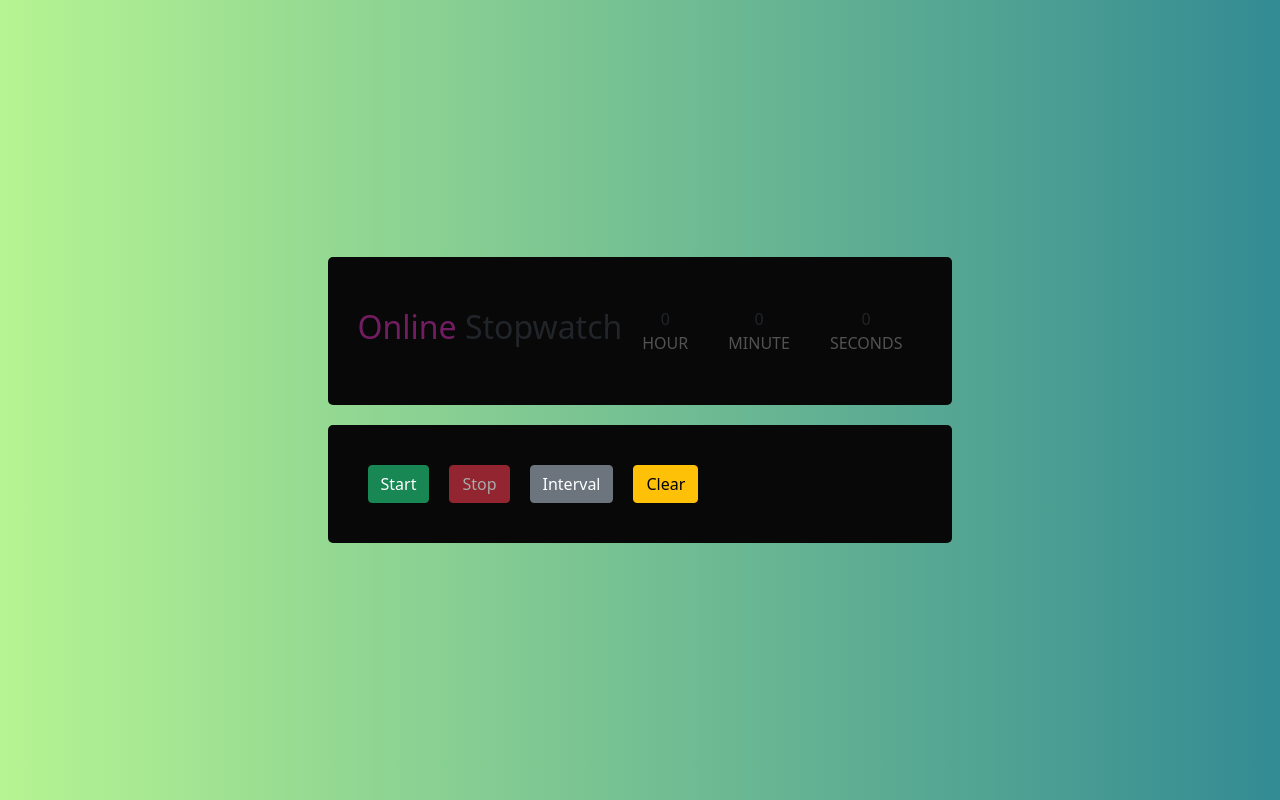
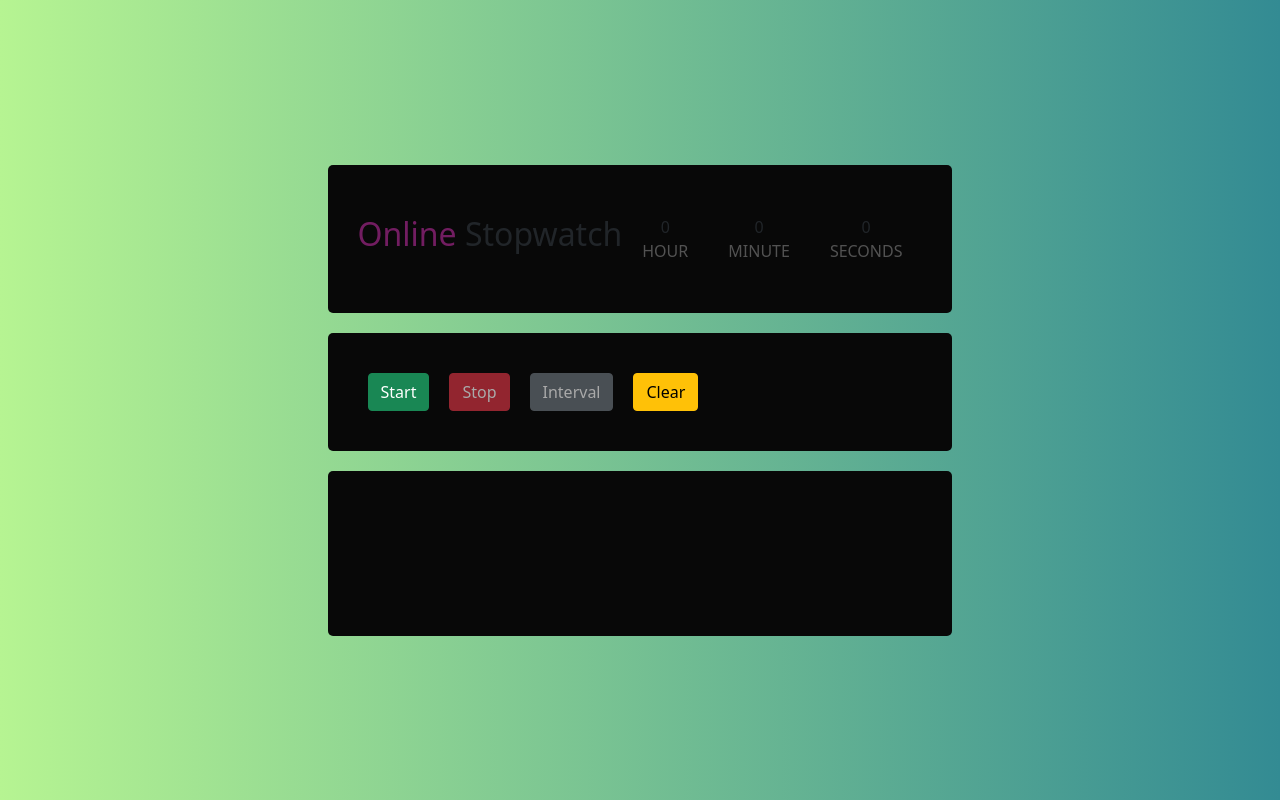
Before and after one commit to bilol-salimov/online-stopwatch, a React (Create React App) app: page / in a window 1280 px wide. Built offline with nearby package versions, Linux system fonts and the light colour scheme.

Commit message:
feat: interval function logic

```diff
--- a/public/index.html
+++ b/public/index.html
@@ -9,6 +9,10 @@
       integrity="sha384-EVSTQN3/azprG1Anm3QDgpJLIm9Nao0Yz1ztcQTwFspd3yD65VohhpuuCOmLASjC"
       crossorigin="anonymous"
     />
+    <link
+      rel="stylesheet"
+      href="https://cdn.jsdelivr.net/npm/bootstrap-icons@1.11.3/font/bootstrap-icons.min.css"
+    />
     <link rel="stylesheet" href="style.css" />
     <title>Online Stopwatch</title>
   </head>
--- a/public/style.css
+++ b/public/style.css
@@ -2,7 +2,7 @@ body {
   background: linear-gradient(to right, rgb(182, 244, 146), rgb(51, 139, 147));
   background-repeat: no-repeat;
   width: 100%;
-  height: 100vh;
+  min-height: 100vh;
   display: flex;
   align-items: center;
   justify-content: center;
@@ -15,6 +15,33 @@ body {
   display: flex;
   align-items: center;
   margin: 20px;
+}
+
+.timer-container-interval {
+  padding: 15px;
+  background-color: #080808;
+  border-radius: 5px;
+  display: flex;
+  align-items: center;
+  flex-direction: column;
+  margin: 20px;
+  overflow-y: auto;
+  height: 165px;
+}
+
+.timer-container-interval::-webkit-scrollbar {
+  width: 4px;
+}
+
+.timer-container-interval::-webkit-scrollbar-thumb {
+  background-color: gold;
+  border-radius: 5px;
+}
+
+.timer-container-interval p {
+  color: #1870ed;
+  margin-bottom: 0;
+  margin: 10px 0;
 }
 
 .timer-title {
--- a/src/components/App.js
+++ b/src/components/App.js
@@ -7,6 +7,7 @@ class App extends React.Component {
     second: 0,
     btnDisabled: false,
     interval: "",
+    intervalsStorage: [],
   };
 
   startClicked = () => {
@@ -47,8 +48,22 @@ class App extends React.Component {
     });
   };
 
+  intervalClicked = () => {
+    let { hour, minute, second, btnDisabled, intervalsStorage } = this.state;
+    if (second < 10) {
+      second = `0${second}`;
+    }
+    if (minute < 10) {
+      minute = `0${minute}`;
+    }
+    intervalsStorage.push(`${hour}:${minute}:${second}`);
+    this.setState({
+      intervalsStorage: intervalsStorage,
+    });
+  };
+
   render() {
-    const { hour, minute, second, btnDisabled } = this.state;
+    const { hour, minute, second, btnDisabled, intervalsStorage } = this.state;
     return (
       <div>
         <div className="timer-container">
@@ -91,11 +106,27 @@ class App extends React.Component {
             </button>
           </div>
           <div className="timer-button">
-            <button className="btn btn-secondary">Interval</button>
+            <button
+              onClick={this.intervalClicked}
+              className="btn btn-secondary"
+              disabled={!btnDisabled}
+            >
+              Interval
+            </button>
           </div>
           <div className="timer-button">
             <button className="btn btn-warning">Clear</button>
           </div>
+        </div>
+
+        <div className="timer-container-interval">
+          {intervalsStorage.map((item, index) => {
+            return (
+              <p>
+                {index + 1}) <i class="bi bi-arrow-right"></i> {item}
+              </p>
+            );
+          })}
         </div>
       </div>
     );
```
